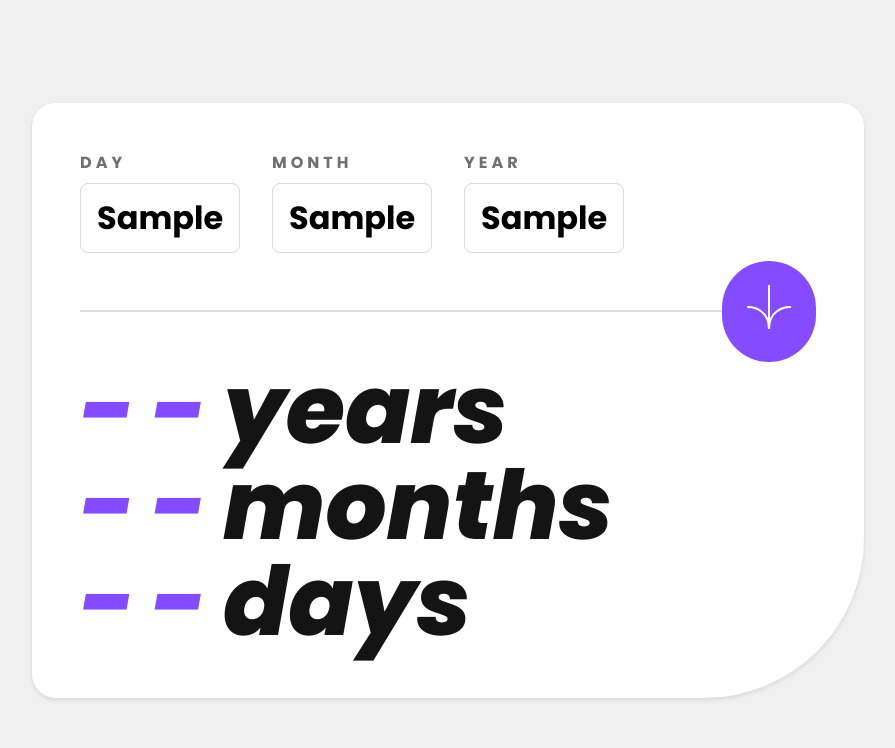
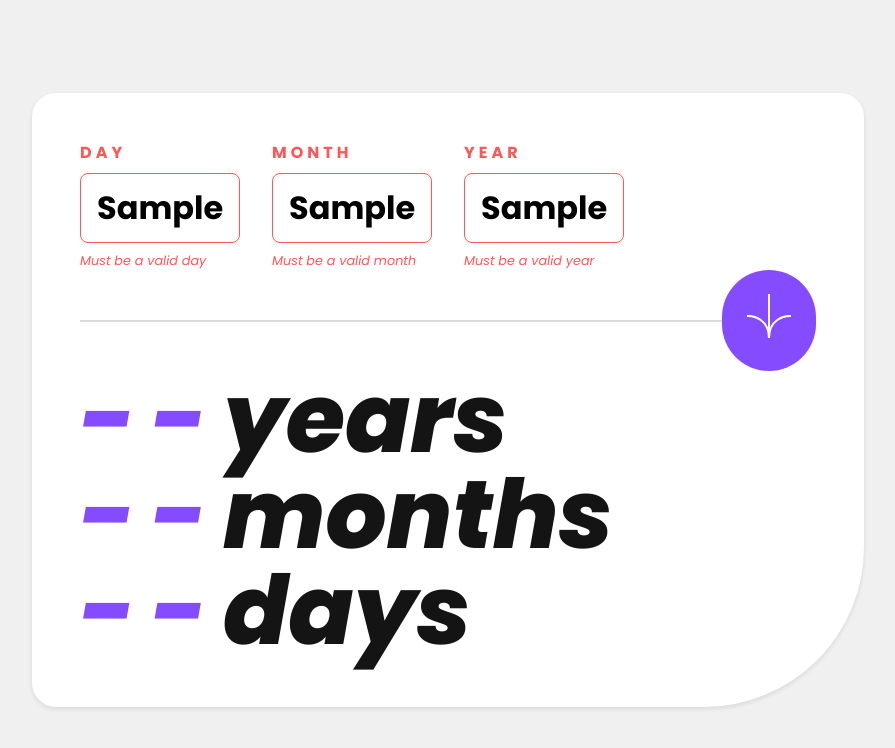
Before and after one commit to HectorKayman/age-calculator, a React (Vite) app: page / in a window 1280 px wide. Both pictures are taken after typing "Sample", "Sample", "Sample" into the empty fields and a click on the button 961 px from the left and 311 px from the top of the page. Shown: the top 748 px of the page, without its empty margins (192-1087 px from the left). Built offline with nearby package versions, Linux system fonts and the light colour scheme.

Commit message:
Add form validation for day, month and year

```diff
--- a/src/App.jsx
+++ b/src/App.jsx
@@ -22,8 +22,32 @@ export default function App() {
 }
 
 function Form({ day, month, year, onChangeDay, onChangeMonth, onChangeYear }) {
+  const [isValidDay, setIsValidDay] = useState(true);
+  const [isValidMonth, setIsValidMonth] = useState(true);
+  const [isValidYear, setIsValidYear] = useState(true);
+  const [errorMsgDay, setErrorMsgDay] = useState('');
+  const [errorMsgMonth, setErrorMsgMonth] = useState('');
+  const [errorMsgYear, setErrorMsgYear] = useState('');
+
+  function handleError(type, fnValid, fnErrMsg, input, min, max) {
+    if (input === '') {
+      fnValid(false);
+      fnErrMsg('This field is required');
+    } else if (input < min || input > max || isNaN(Number(input))) {
+      fnValid(false);
+      fnErrMsg(`Must be a valid ${type}`);
+    } else {
+      fnValid(true);
+      fnErrMsg('');
+    }
+  }
+
   function handleSubmit(e) {
     e.preventDefault();
+
+    handleError('day', setIsValidDay, setErrorMsgDay, day, 1, 31);
+    handleError('month', setIsValidMonth, setErrorMsgMonth, month, 1, 12);
+    handleError('year', setIsValidYear, setErrorMsgYear, year, 1889, 2023);
   }
 
   return (
@@ -34,6 +58,8 @@ function Form({ day, month, year, onChangeDay, onChangeMonth, onChangeYear }) {
           value={day}
           placeholder="DD"
           onChangeInput={onChangeDay}
+          isValid={isValidDay}
+          errorMessage={errorMsgDay}
         >
           Day
         </FormInput>
@@ -42,6 +68,8 @@ function Form({ day, month, year, onChangeDay, onChangeMonth, onChangeYear }) {
           value={month}
           placeholder="MM"
           onChangeInput={onChangeMonth}
+          isValid={isValidMonth}
+          errorMessage={errorMsgMonth}
         >
           Month
         </FormInput>
@@ -50,6 +78,8 @@ function Form({ day, month, year, onChangeDay, onChangeMonth, onChangeYear }) {
           value={year}
           placeholder="YYYY"
           onChangeInput={onChangeYear}
+          isValid={isValidYear}
+          errorMessage={errorMsgYear}
         >
           Year
         </FormInput>
@@ -65,17 +95,29 @@ function Form({ day, month, year, onChangeDay, onChangeMonth, onChangeYear }) {
   );
 }
 
-function FormInput({ id, value, placeholder, onChangeInput, children }) {
+function FormInput({
+  id,
+  value,
+  placeholder,
+  onChangeInput,
+  isValid,
+  errorMessage,
+  children,
+}) {
   return (
     <div className="input-div">
-      <label htmlFor={id}>{children}</label>
+      <label className={!isValid ? 'error-label' : ''} htmlFor={id}>
+        {children}
+      </label>
       <input
+        className={!isValid ? 'error-input' : ''}
         type="text"
         id={id}
         placeholder={placeholder}
         value={value}
         onChange={(e) => onChangeInput(e.target.value)}
       />
+      {!isValid && <div className="error-field">{errorMessage}</div>}
     </div>
   );
 }
```
